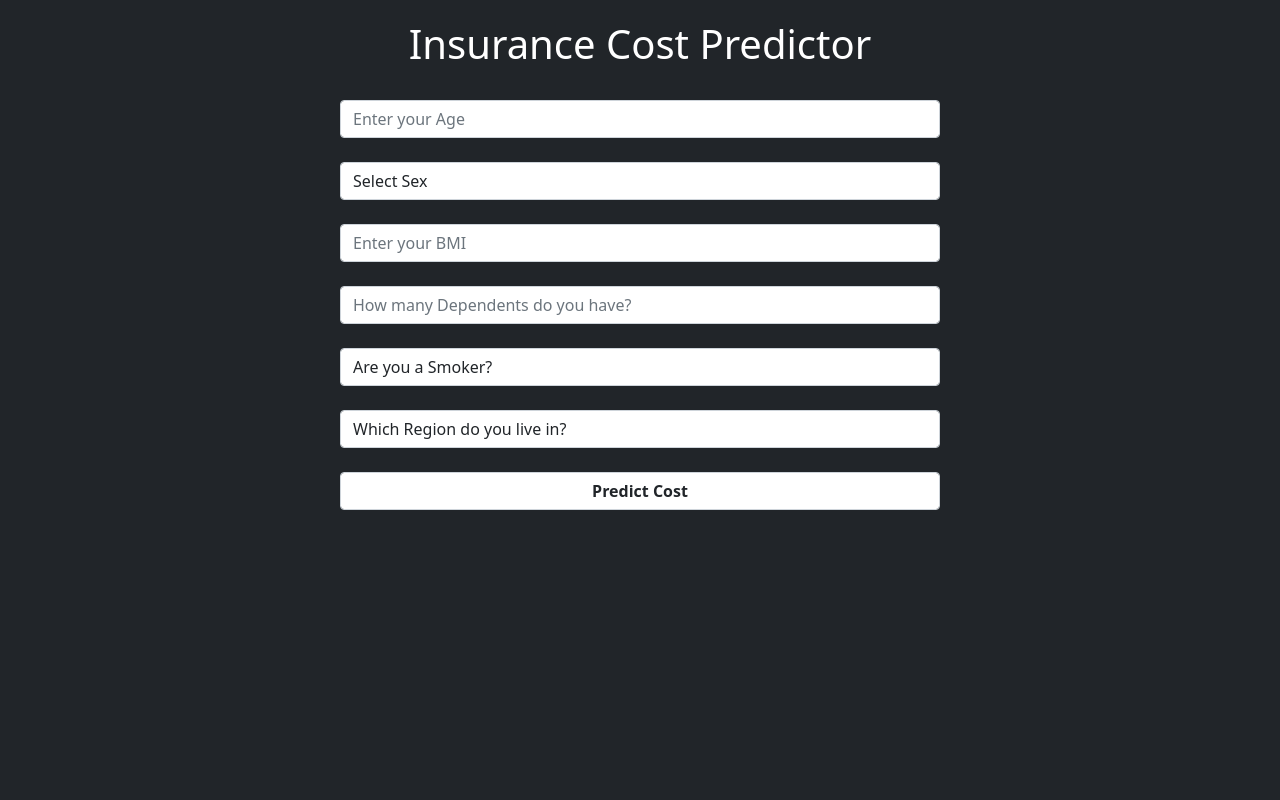
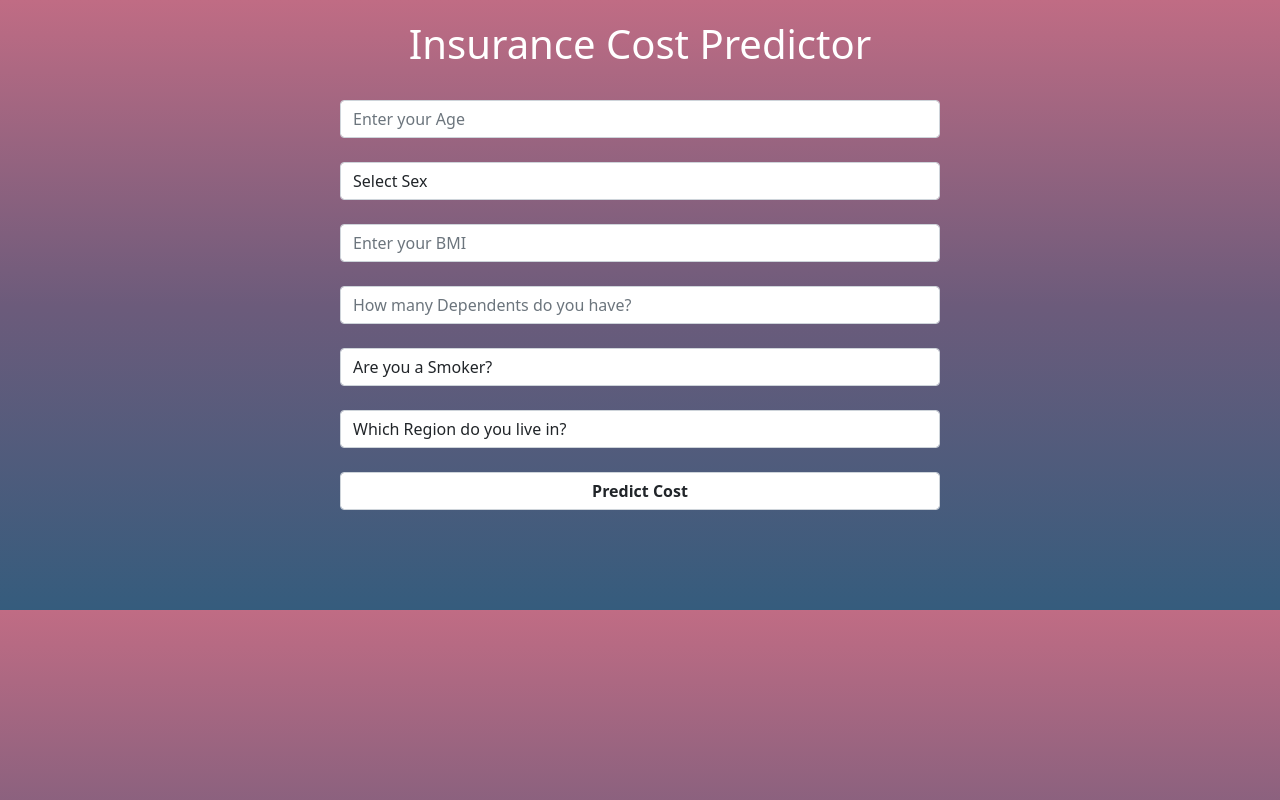
Before and after one commit to antaramukh/Insurance-Cost-Prediction, a Flask app: page / in a window 1280 px wide. Run offline with Flask 2, Linux system fonts and the light colour scheme; parts of the project's set-up code (start-up, migrations or seed data) failed here and were passed over.

Commit message:
Update index.html

```diff
--- a/templates/index.html
+++ b/templates/index.html
@@ -27,11 +27,7 @@
             background: #355C7D;
             background: -webkit-linear-gradient(to bottom, #C06C84, #6C5B7B, #355C7D);
             background: linear-gradient(to bottom, #C06C84, #6C5B7B, #355C7D);
-            position: fixed;
-            top: 0;
-            left: 0;
-	        min-width: 100%;
-            min-height: 100%;
+            background-size: 100%;
         }
         @media (max-width: 993px) and (min-width:663px){
             .bodyy {max-width: 70%;}
```
